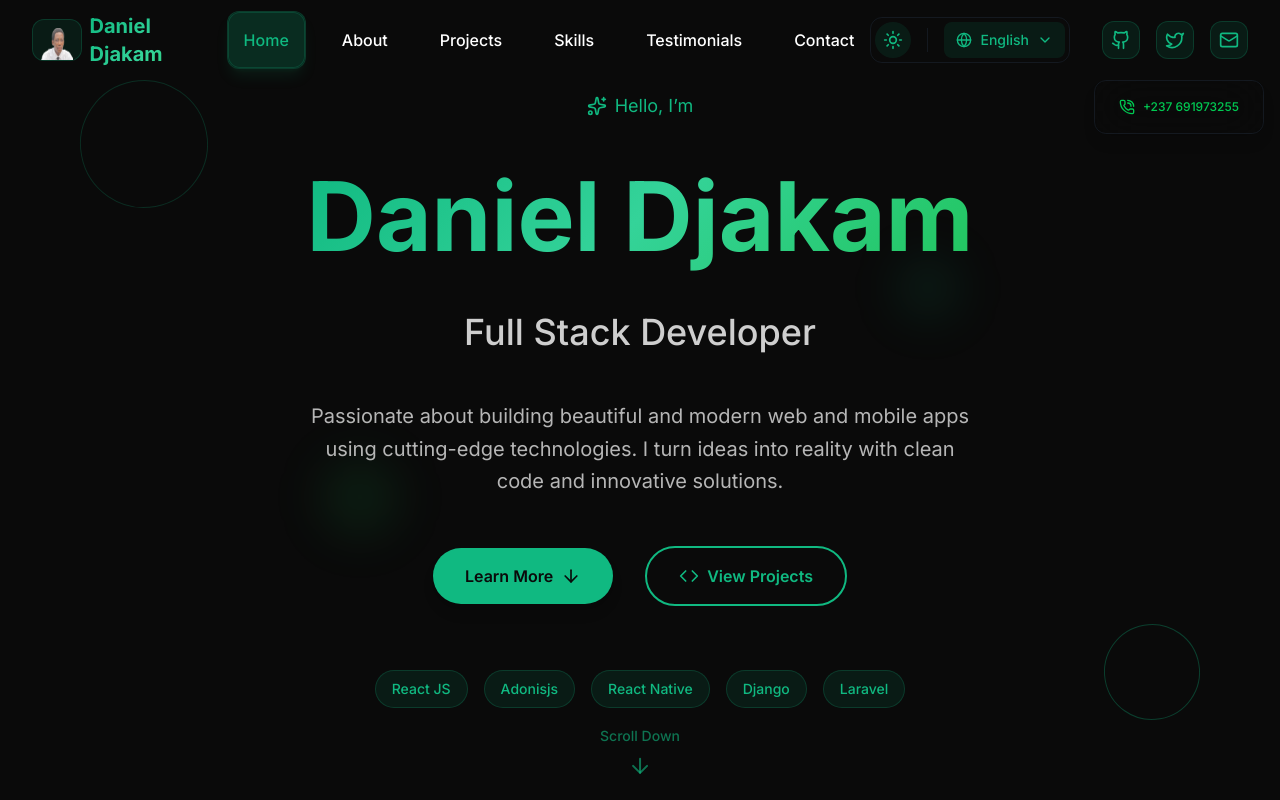
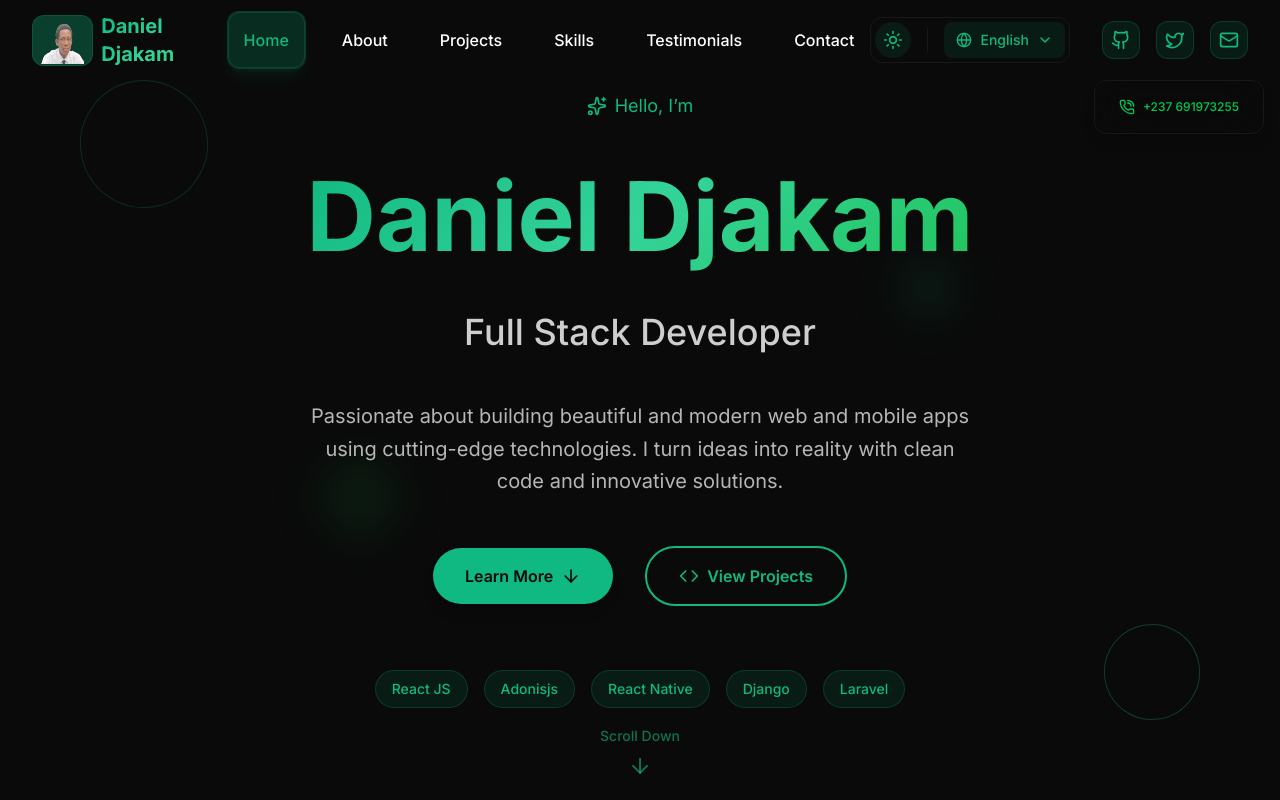
Before and after one commit to danieldjakam/portfolio-new, a Next.js app in the folder front/: page / in a window 1280 px wide. Shown: the top 800 px of the page. Built offline with nearby package versions, Linux system fonts and the light colour scheme.

Commit message:
change icons  disposition

```diff
--- a/front/components/Navigation.tsx
+++ b/front/components/Navigation.tsx
@@ -84,8 +84,8 @@ const Navigation = () => {
             whileHover={{ scale: 1.05 }}
             className="flex items-center gap-2"
           >
-            <div className="px-2 pb-1/3 pt-2 rounded-xl bg-primary/10 border border-primary/20">
-              <img src="/image.png" alt="Logo" className="w-8 h-8" />
+            <div className="px-2 pb-[1px] pt-2 rounded-xl bg-primary/30 border border-primary/20">
+              <img src="/image.png" alt="Logo" className="w-12 h-10" />
             </div>
             <span className="text-xl font-bold gradient-text">Daniel Djakam</span>
           </motion.div>
```
